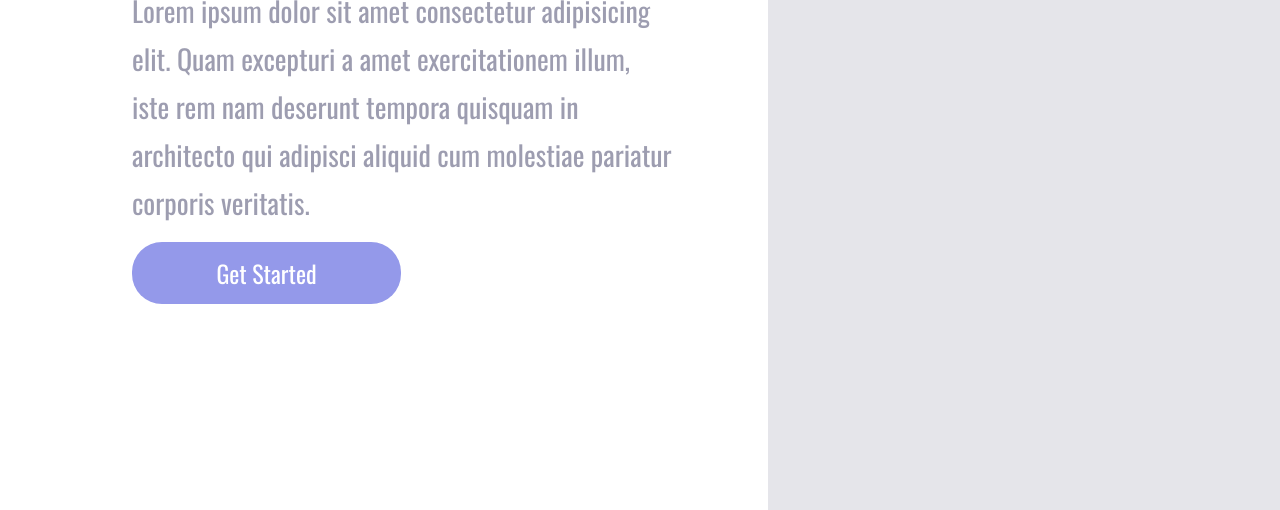
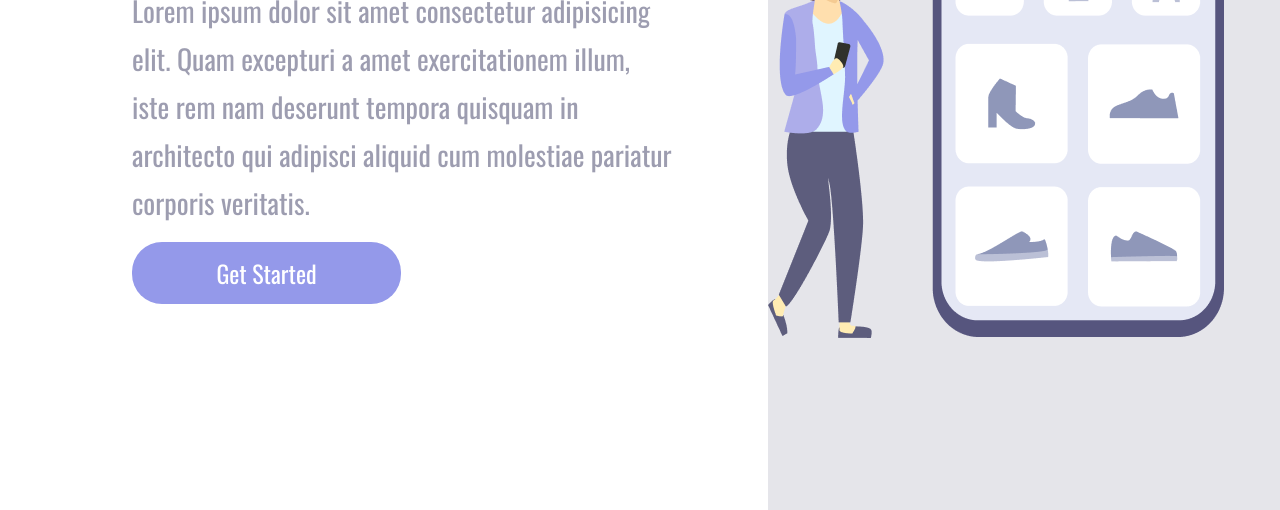
Before and after one commit to Lucaslira1010/Eisy-shopping-mobile, a plain HTML site: page index.html in a window 1280 px wide. Shown: the part 290-800 px from the top of the page. Drawn offline with nearby package versions, Linux system fonts and the light colour scheme.

Commit message:
tirando o bug na imagem

```diff
--- a/index.html
+++ b/index.html
@@ -29,7 +29,7 @@
                 <a>About</a>
                 <a>Contact</a>
             </header>
-            <img src="./image/Illustration-3-3.png" alt="grill-celliphone">
+            <img src="./assets/Illustration-3-3.png " alt="grill-celliphone" />
         </section>
     </div>
 
```
